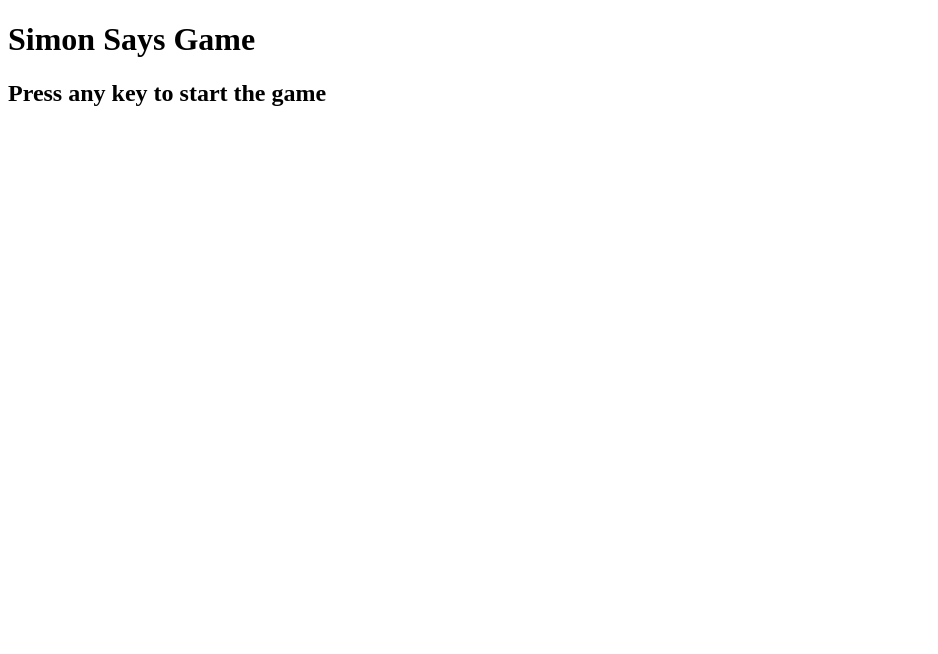
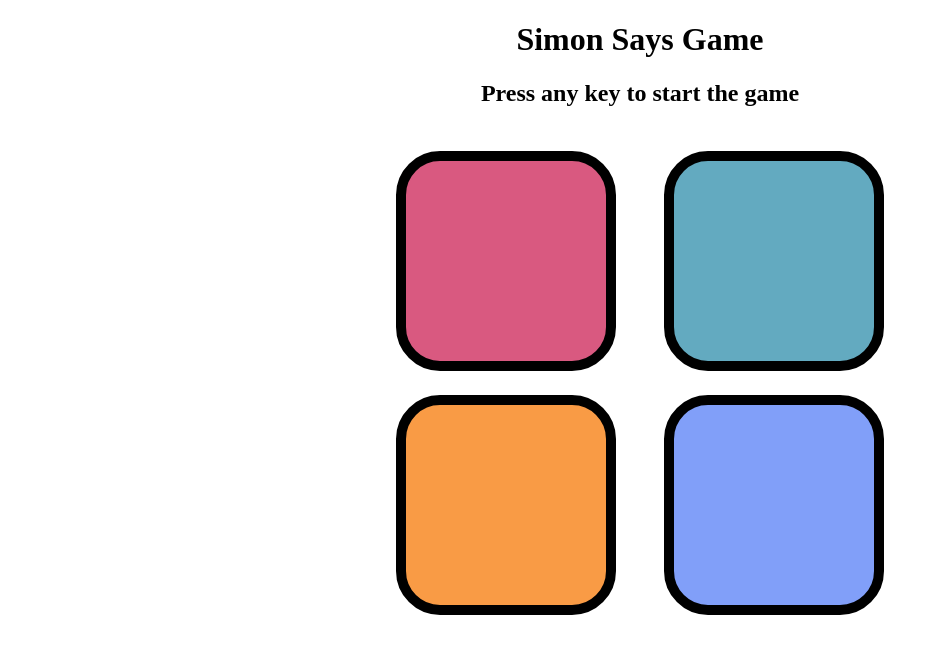
Before and after one commit to Shresth-11/Simon-Says-Game, a plain HTML site: page index.html in a window 1280 px wide. Shown: the whole page, without its empty margins (0-938 px from the left). Drawn offline with Linux system fonts and the light colour scheme.

Commit message:
Change stylesheet link from Simon.css to style.css

```diff
--- a/Simon.html
+++ b/index.html
@@ -4,7 +4,7 @@
     <meta charset="UTF-8">
     <meta name="viewport" content="width=device-width, initial-scale=1.0">
     <title>Document</title>
-    <link rel="stylesheet" href="Simon.css">
+    <link rel="stylesheet" href="style.css">
 </head>
 <body>
     <h1>Simon Says Game</h1>
```
